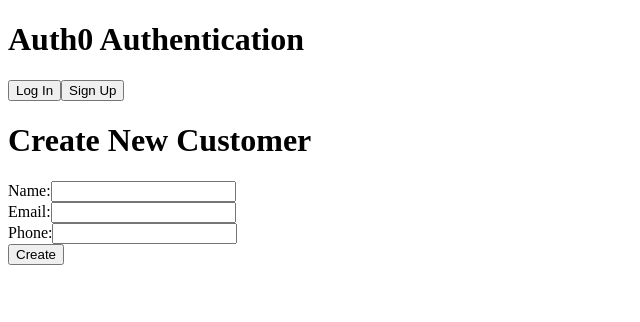
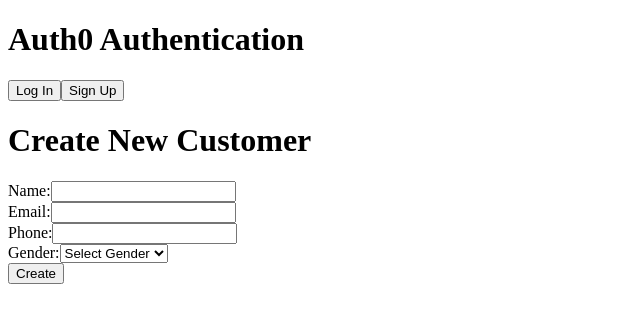
Before and after one commit to vkram2711/tailor-frontend, a React (Create React App) app: page /customers/new in a window 1280 px wide. Shown: the top 322 px of the page, without its empty margins (0-640 px from the left). Built offline with nearby package versions, Linux system fonts and the light colour scheme.

Commit message:
fix customers

```diff
--- a/src/CreateCustomerPage.js
+++ b/src/CreateCustomerPage.js
@@ -9,6 +9,7 @@
     const [name, setName] = useState('');
     const [email, setEmail] = useState('');
     const [phone, setPhone] = useState('');
+    const [gender, setGender] = useState('');
     const { getAccessTokenSilently } = useAuth0();
     const navigate = useNavigate();
 
@@ -19,7 +20,8 @@
             await axiosInstance.post('/api/customers', {
                 name,
                 email,
-                phone
+                phone,
+                gender
             }, {
                 headers: {
                     Authorization: `Bearer ${token}`,
@@ -62,6 +64,19 @@
                         required
                     />
                 </div>
+                <div>
+                    <label>Gender:</label>
+                    <select
+                        value={gender}
+                        onChange={(e) => setGender(e.target.value)}
+                        required
+                    >
+                        <option value="">Select Gender</option>
+                        <option value="male">Male</option>
+                        <option value="female">Female</option>
+                        <option value="other">Other</option>
+                    </select>
+                </div>
                 <button type="submit">Create</button>
             </form>
         </div>
--- a/src/CustomersPage.js
+++ b/src/CustomersPage.js
@@ -36,11 +36,11 @@
             <Link to="/customers/new">Create New Customer</Link>
             <ul>
                 {customers.map((customer) => (
-                    <li key={customer.customer_id}>
+                    <li key={customer.id}>
                         <h2>{customer.name}</h2>
                         <p>Email: {customer.email}</p>
                         <p>Phone: {customer.phone}</p>
-                        <Link to={`/customers/${customer.customer_id}`}>View Details</Link>
+                        <Link to={`/customers/${customer.id}`}>View Details</Link>
                     </li>
                 ))}
             </ul>
```
